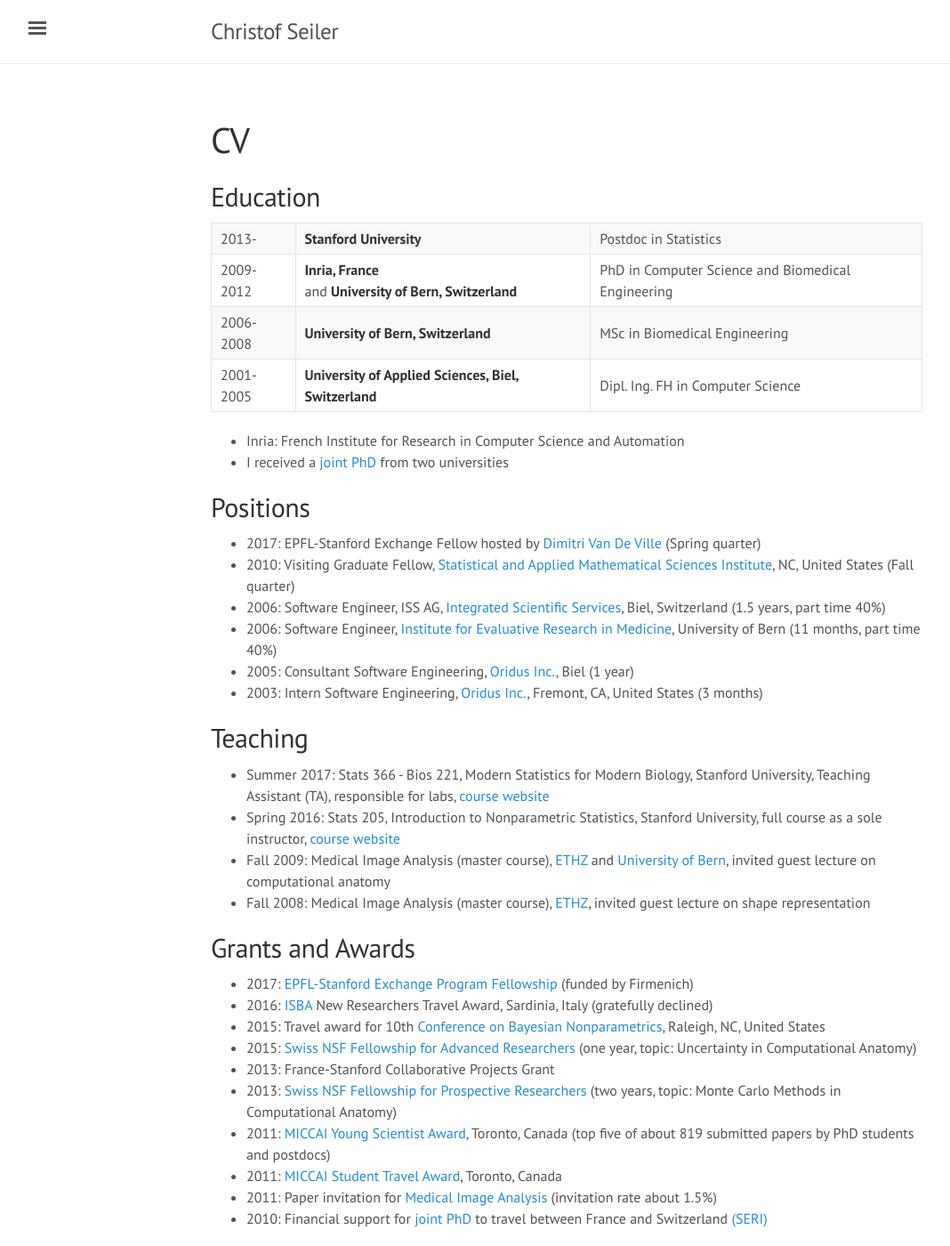
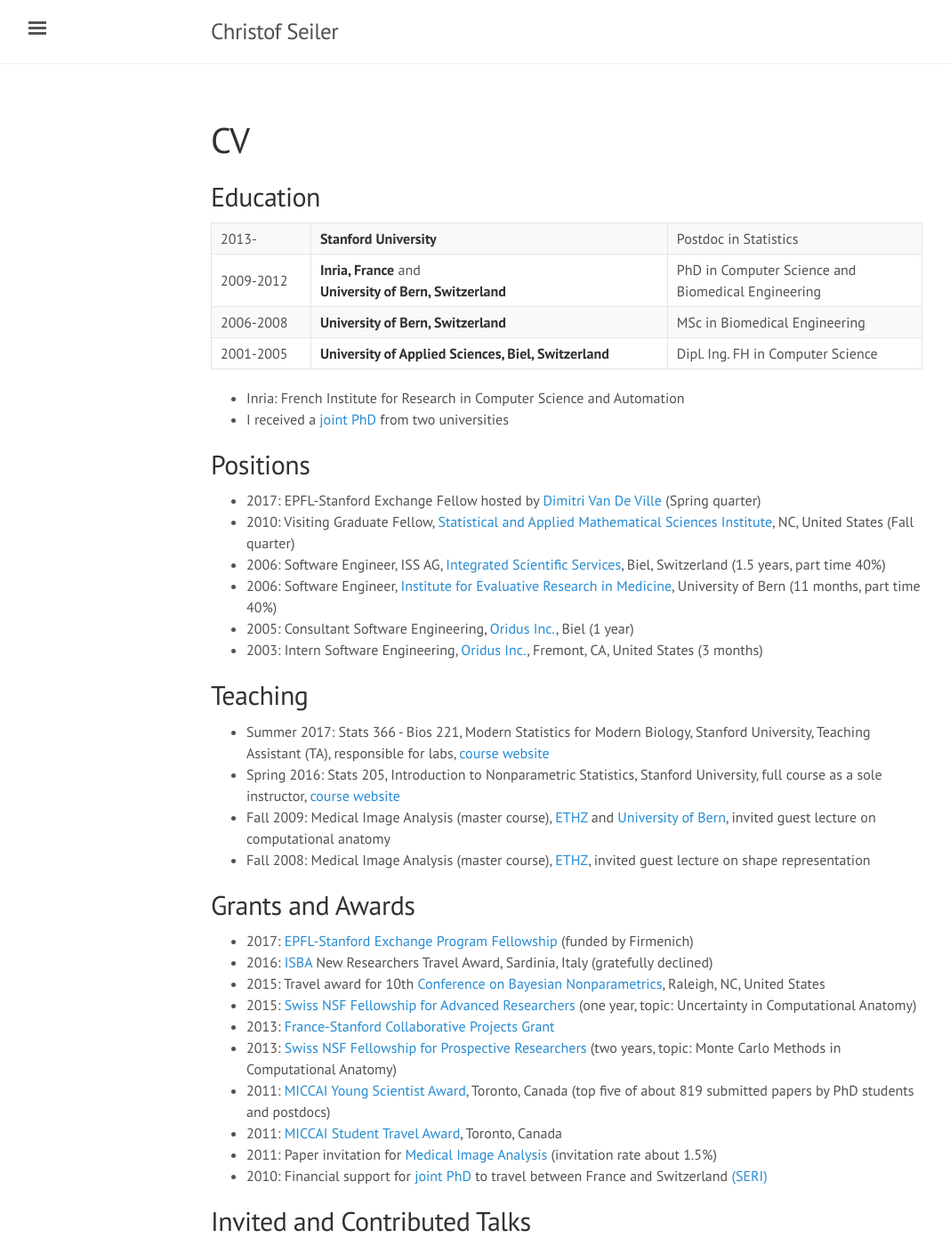
Before and after one commit to ChristofSeiler/ChristofSeiler.github.io, a Jekyll site: the page built from about.md, in a window 1280 px wide and 1400 px high. Shown: the whole window at 89% size, without its empty margins (3-1071 px from the left). Built offline with Jekyll 4.4.1, drawn with Linux system fonts in a browser that asks for light colours.

Commit message:
add link better link breaks

```diff
--- a/about.md
+++ b/about.md
@@ -5,10 +5,10 @@ title: CV
 
 ## Education
 
-2013-     | **Stanford University**                                    | Postdoc in Statistics
-2009-2012 | **Inria, France** <br >and **University of Bern, Switzerland**  | PhD in Computer Science and Biomedical Engineering
-2006-2008 | **University of Bern, Switzerland**                        | MSc in Biomedical Engineering
-2001-2005 | **University of Applied Sciences, Biel, Switzerland**      | Dipl. Ing. FH in Computer Science
+2013-     | **Stanford University**                                         | Postdoc in Statistics
+2009-2012 | **Inria, France** and <br> **University of Bern, Switzerland**  | PhD in Computer Science and <br> Biomedical Engineering
+2006-2008 | **University of Bern, Switzerland**                             | MSc in Biomedical Engineering
+2001-2005 | **University of Applied Sciences, Biel, Switzerland**           | Dipl. Ing. FH in Computer Science
 
 * Inria: French Institute for Research in Computer Science and Automation
 * I received a [joint PhD](http://www.unibe.ch/studies/degree_programs/doctorate/doctoral_degree/joint_supervision_doctorate/index_eng.html) from two universities
@@ -35,7 +35,7 @@ title: CV
 * 2016: [ISBA](http://www.corsiecongressi.com/isba2016/) New Researchers Travel Award, Sardinia, Italy (gratefully declined)
 * 2015: Travel award for 10th [Conference on Bayesian Nonparametrics](https://www2.stat.duke.edu/bnp10/index.html), Raleigh, NC, United States
 * 2015: [Swiss NSF Fellowship for Advanced Researchers](http://p3.snf.ch/project-158500) (one year, topic: Uncertainty in Computational Anatomy)
-* 2013: France-Stanford Collaborative Projects Grant
+* 2013: [France-Stanford Collaborative Projects Grant](http://francestanford.stanford.edu/collaborative_projects/grant_recipients/2013_2014)
 * 2013: [Swiss NSF Fellowship for Prospective Researchers](http://p3.snf.ch/project-146281) (two years, topic: Monte Carlo Methods in Computational Anatomy)
 * 2011: [MICCAI Young Scientist Award](http://www.miccai.org/miccai-2011-toronto), Toronto, Canada (top five of about 819 submitted papers by PhD students and postdocs)
 * 2011: [MICCAI Student Travel Award]((http://www.miccai.org/miccai-2011-toronto)), Toronto, Canada
```
